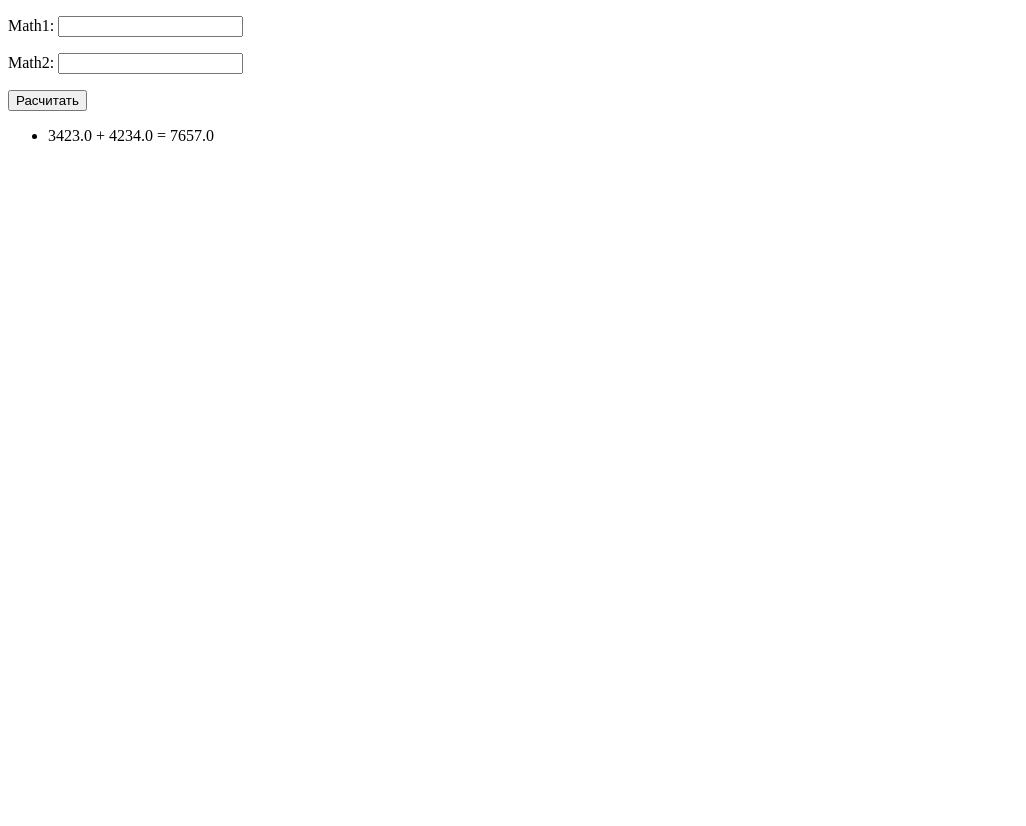
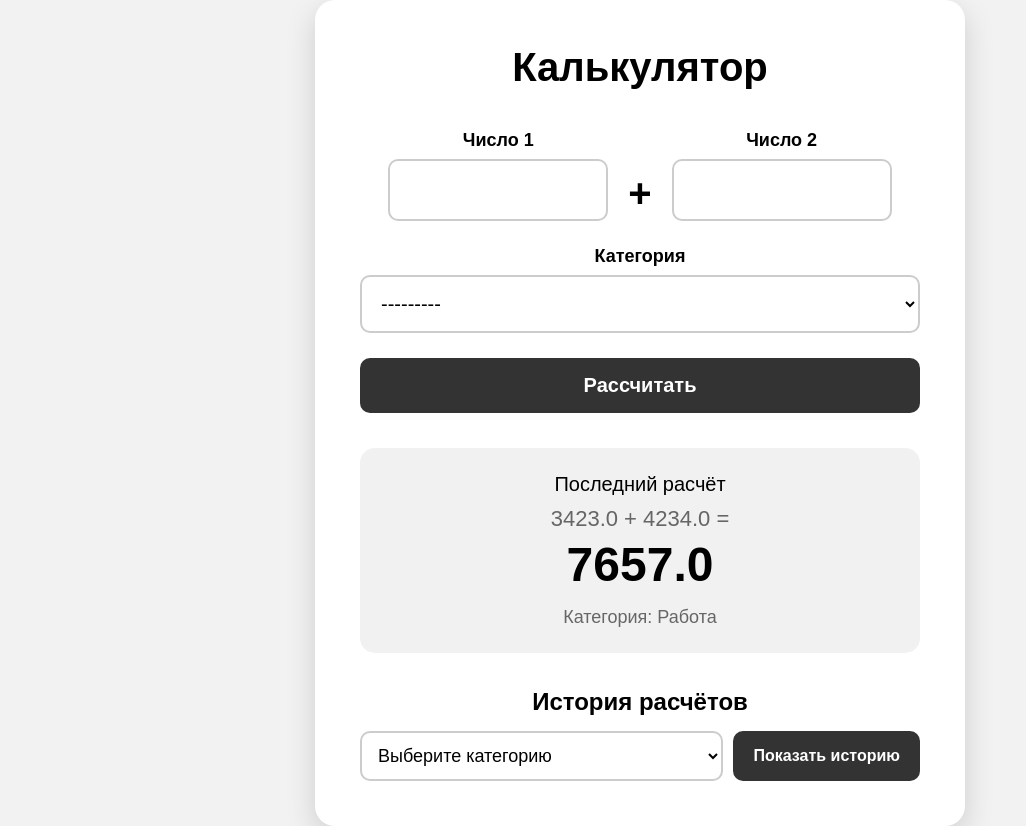
Before and after one commit to semenculvana7-crypto/calculation, a Django app: page / in a window 1280 px wide. Shown: the whole page, without its empty margins (0-1026 px from the left). Before the commit the page ends 141 px from the top, so only its background shows below. Run offline with Django 5.2, Linux system fonts and the light colour scheme; data comes from the database, SQL or seed files in the repository; both versions use the stored data as it was after the commit.

Commit message:
something chenching

```diff
--- a/calculate/settings.py
+++ b/calculate/settings.py
@@ -117,8 +117,9 @@ USE_TZ = True
 # https://docs.djangoproject.com/en/6.1/howto/static-files/
 
 STATIC_URL = 'static/'
-STATICFILES_DIRS = [ 'static']
-
+STATICFILES_DIRS = [
+    BASE_DIR / 'static',
+]
 # Email
 # https://docs.djangoproject.com/en/6.1/topics/email/#topic-email-configuration
 
--- a/main/admin.py
+++ b/main/admin.py
@@ -2,3 +2,4 @@ from django.contrib import admin
 from .models import *
 # Register your models here.
 admin.site.register(Math)
+admin.site.register(Category)
--- a/main/forms.py
+++ b/main/forms.py
@@ -3,4 +3,4 @@ from .models import Math
 class MathForm(forms.ModelForm):
     class Meta:
         model = Math
-        fields = ['math1', 'math2']
+        fields = ['math1', 'math2', 'category']
--- a/main/models.py
+++ b/main/models.py
@@ -1,7 +1,13 @@
 from django.db import models
 
 # Create your models here.
+class Category(models.Model):
+    category = models.CharField(max_length=100)
+    def __str__(self):
+        return self.category
+
 class Math(models.Model):
+    category = models.ForeignKey(Category, on_delete=models.CASCADE, null=True, blank=True)
     math1 = models.FloatField()
     math2 = models.FloatField()
     @property
--- a/main/views.py
+++ b/main/views.py
@@ -1,4 +1,6 @@
 from django.shortcuts import render, redirect
+from unicodedata import category
+from main.models import *
 from main.forms import *
 
 # Create your views here.
@@ -11,5 +13,19 @@ def index(request):
             return redirect('index')
     else:
         form = MathForm()
-    calculations = Math.objects.all()
-    return render(request, 'index.html', {'form' : form, 'calculations' : calculations})
+    calculations = Math.objects.last()
+
+    category_id = request.GET.get('category')
+
+    if category_id:
+        history = Math.objects.filter(category=category_id)
+    else:
+        history = Math.objects.none()
+
+    categories = Category.objects.all()
+    return render(request, 'index.html', {
+        'form': form,
+        'calculations': calculations,
+        'history': history,
+        'categories': categories,
+    })
--- a/static/style.css
+++ b/static/style.css
@@ -0,0 +1,252 @@
+* {
+    box-sizing: border-box;
+}
+
+body {
+    margin: 0;
+    min-height: 100vh;
+
+    display: flex;
+    justify-content: center;
+    align-items: center;
+
+    font-family: Arial, sans-serif;
+    background: #f2f2f2;
+}
+
+.calculator {
+    width: 650px;
+    padding: 45px;
+
+    background: white;
+    border-radius: 20px;
+
+    box-shadow: 0 10px 30px rgba(0, 0, 0, 0.15);
+
+    text-align: center;
+}
+
+h1 {
+    margin: 0 0 40px;
+
+    font-size: 40px;
+}
+
+.inputs {
+    display: flex;
+    align-items: end;
+    justify-content: center;
+
+    gap: 20px;
+    margin-bottom: 25px;
+}
+
+.input-box {
+    display: flex;
+    flex-direction: column;
+
+    width: 220px;
+}
+
+.input-box label,
+.category-box label {
+    margin-bottom: 8px;
+
+    font-size: 18px;
+    font-weight: bold;
+}
+
+.input-box input {
+    width: 100%;
+    padding: 15px;
+
+    font-size: 24px;
+    text-align: center;
+
+    border: 2px solid #ccc;
+    border-radius: 10px;
+
+    outline: none;
+}
+
+.input-box input:focus,
+.category-box select:focus {
+    border-color: #555;
+}
+
+.plus {
+    font-size: 40px;
+    font-weight: bold;
+    padding-bottom: 5px;
+}
+
+.category-box {
+    display: flex;
+    flex-direction: column;
+
+    width: 100%;
+    margin-bottom: 25px;
+}
+
+.category-box select {
+    width: 100%;
+    padding: 15px;
+
+    font-size: 20px;
+
+    border: 2px solid #ccc;
+    border-radius: 10px;
+
+    background: white;
+
+    cursor: pointer;
+}
+
+button {
+    width: 100%;
+    padding: 16px;
+
+    border: none;
+    border-radius: 10px;
+
+    background: #333;
+    color: white;
+
+    font-size: 20px;
+    font-weight: bold;
+
+    cursor: pointer;
+}
+
+button:hover {
+    background: #555;
+}
+
+.result {
+    margin-top: 35px;
+    padding: 25px;
+
+    border-radius: 15px;
+    background: #f1f1f1;
+}
+
+.result-title {
+    font-size: 20px;
+    margin-bottom: 10px;
+}
+
+.expression {
+    font-size: 22px;
+    color: #666;
+}
+
+.result-number {
+    margin-top: 5px;
+
+    font-size: 48px;
+    font-weight: bold;
+}
+
+.category-result {
+    margin-top: 15px;
+
+    font-size: 18px;
+    color: #666;
+}
+.history {
+    margin-top: 35px;
+    padding: 25px;
+
+    border-radius: 15px;
+    background: #f1f1f1;
+}
+
+.history h2 {
+    margin-top: 0;
+    margin-bottom: 20px;
+
+    font-size: 24px;
+}
+
+.history-item {
+    padding: 12px;
+    margin-bottom: 10px;
+
+    background: white;
+    border-radius: 10px;
+
+    font-size: 18px;
+}
+
+.history-item span {
+    color: #666;
+    font-size: 16px;
+}
+/* История расчётов */
+
+.history-select {
+    margin-top: 35px;
+}
+
+.history-select h2 {
+    margin-bottom: 15px;
+}
+
+.history-select form {
+    display: flex;
+    gap: 10px;
+}
+
+.history-select select {
+    flex: 1;
+
+    padding: 12px;
+
+    font-size: 18px;
+
+    border: 2px solid #ccc;
+    border-radius: 10px;
+
+    background: white;
+    cursor: pointer;
+}
+
+.history-select button {
+    width: auto;
+    padding: 12px 20px;
+
+    font-size: 16px;
+}
+
+
+/* Список истории */
+
+.history {
+    margin-top: 25px;
+    padding: 20px;
+
+    border-radius: 15px;
+    background: #f1f1f1;
+}
+
+.history h2 {
+    margin-top: 0;
+    margin-bottom: 15px;
+
+    font-size: 22px;
+}
+
+.history-item {
+    padding: 12px;
+    margin-bottom: 8px;
+
+    background: white;
+    border-radius: 10px;
+
+    font-size: 18px;
+    text-align: left;
+}
+
+.history-item:last-child {
+    margin-bottom: 0;
+}
--- a/templates/index.html
+++ b/templates/index.html
@@ -1,21 +1,152 @@
 <!DOCTYPE html>
-<html lang="en">
+<html lang="ru">
 {% load static %}
+
 <head>
     <meta charset="UTF-8">
-    <title>Title</title>
+    <meta name="viewport" content="width=device-width, initial-scale=1.0">
+    <title>Калькулятор</title>
     <link rel="stylesheet" href="{% static 'style.css' %}">
 </head>
+
 <body>
+
+<div class="calculator">
+
+    <h1>Калькулятор</h1>
+
+    <!-- Форма расчёта -->
     <form method="post">
+
         {% csrf_token %}
-        {{ form.as_p }}
-        <button type="submit">Расчитать</button>
+
+        <div class="inputs">
+
+            <div class="input-box">
+                <label for="{{ form.math1.id_for_label }}">
+                    Число 1
+                </label>
+
+                {{ form.math1 }}
+            </div>
+
+            <div class="plus">+</div>
+
+            <div class="input-box">
+                <label for="{{ form.math2.id_for_label }}">
+                    Число 2
+                </label>
+
+                {{ form.math2 }}
+            </div>
+
+        </div>
+
+        <div class="category-box">
+
+            <label for="{{ form.category.id_for_label }}">
+                Категория
+            </label>
+
+            {{ form.category }}
+
+        </div>
+
+        <button type="submit">
+            Рассчитать
+        </button>
+
     </form>
-    <ul>
-        {% for m in calculations %}
-            <li>{{ m.math1 }} + {{ m.math2 }} = {{ m.result }}</li>
+
+
+    <!-- Последний результат -->
+
+    {% if calculations %}
+
+        <div class="result">
+
+            <div class="result-title">
+                Последний расчёт
+            </div>
+
+            <div class="expression">
+                {{ calculations.math1 }}
+                +
+                {{ calculations.math2 }}
+                =
+            </div>
+
+            <div class="result-number">
+                {{ calculations.result }}
+            </div>
+
+            <div class="category-result">
+                Категория:
+                {{ calculations.category }}
+            </div>
+
+        </div>
+
+    {% endif %}
+
+
+    <!-- История -->
+
+
+
+<div class="history-select">
+
+    <h2>История расчётов</h2>
+
+    <form method="get">
+
+        <select name="category">
+
+            <option value="">
+                Выберите категорию
+            </option>
+
+            {% for category in categories %}
+
+                <option value="{{ category.id }}">
+                    {{ category.category }}
+                </option>
+
+            {% endfor %}
+
+        </select>
+
+        <button type="submit">
+            Показать историю
+        </button>
+
+    </form>
+
+</div>
+
+
+{% if history %}
+
+    <div class="history">
+
+        <h2>Расчёты выбранной категории</h2>
+
+        {% for m in history %}
+
+            <div class="history-item">
+
+                {{ m.math1 }} + {{ m.math2 }} = {{ m.result }}
+
+            </div>
+
         {% endfor %}
-    </ul>
+
+    </div>
+
+
+    {% endif %}
+
+</div>
+
 </body>
 </html>
```
Also changed, not shown: db.sqlite3, main/migrations/0003_category_math_category.py (added), main/migrations/0004_remove_math_category_delete_category.py (added), main/migrations/0005_category_math_category.py (added), main/migrations/0006_alter_category_category.py (added).
